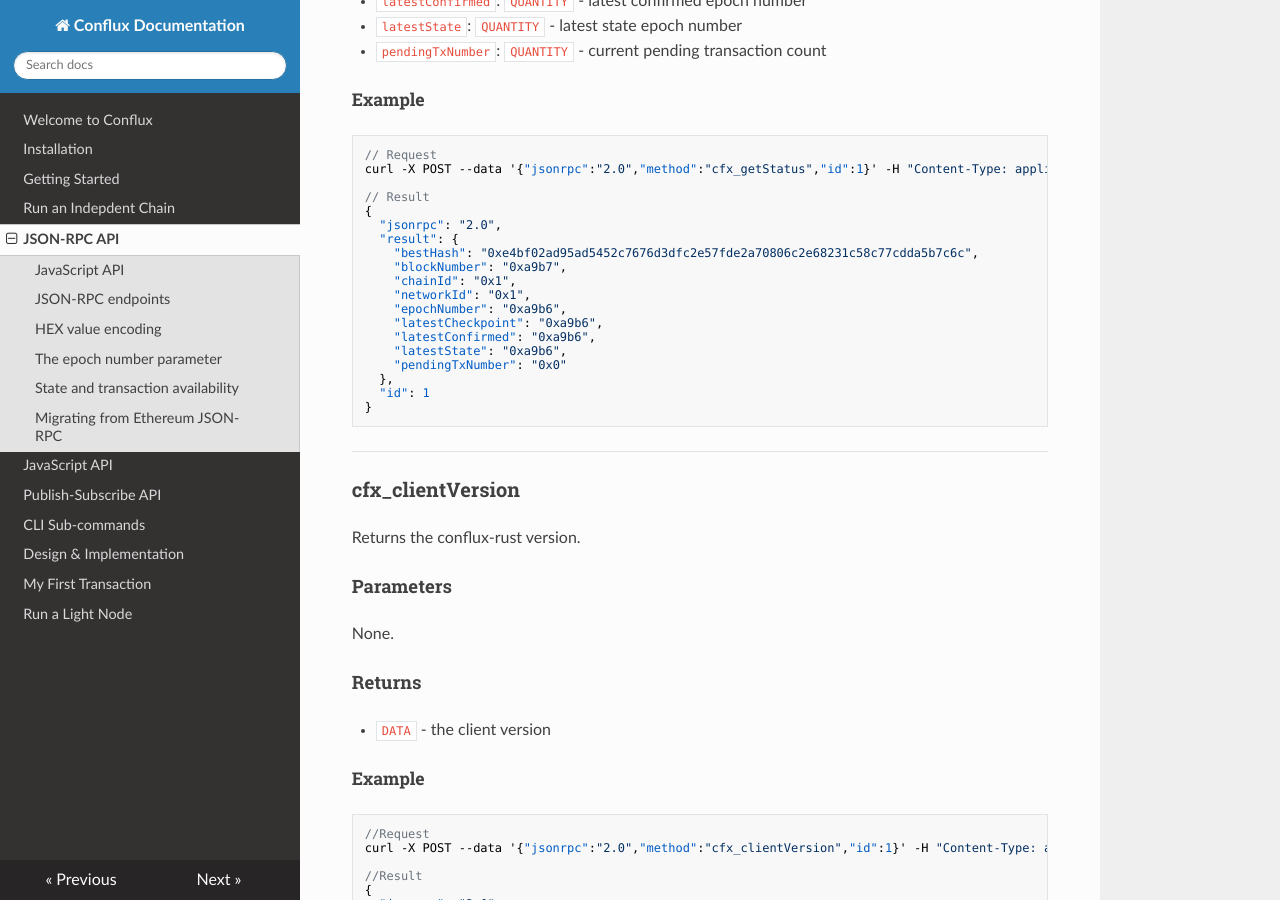
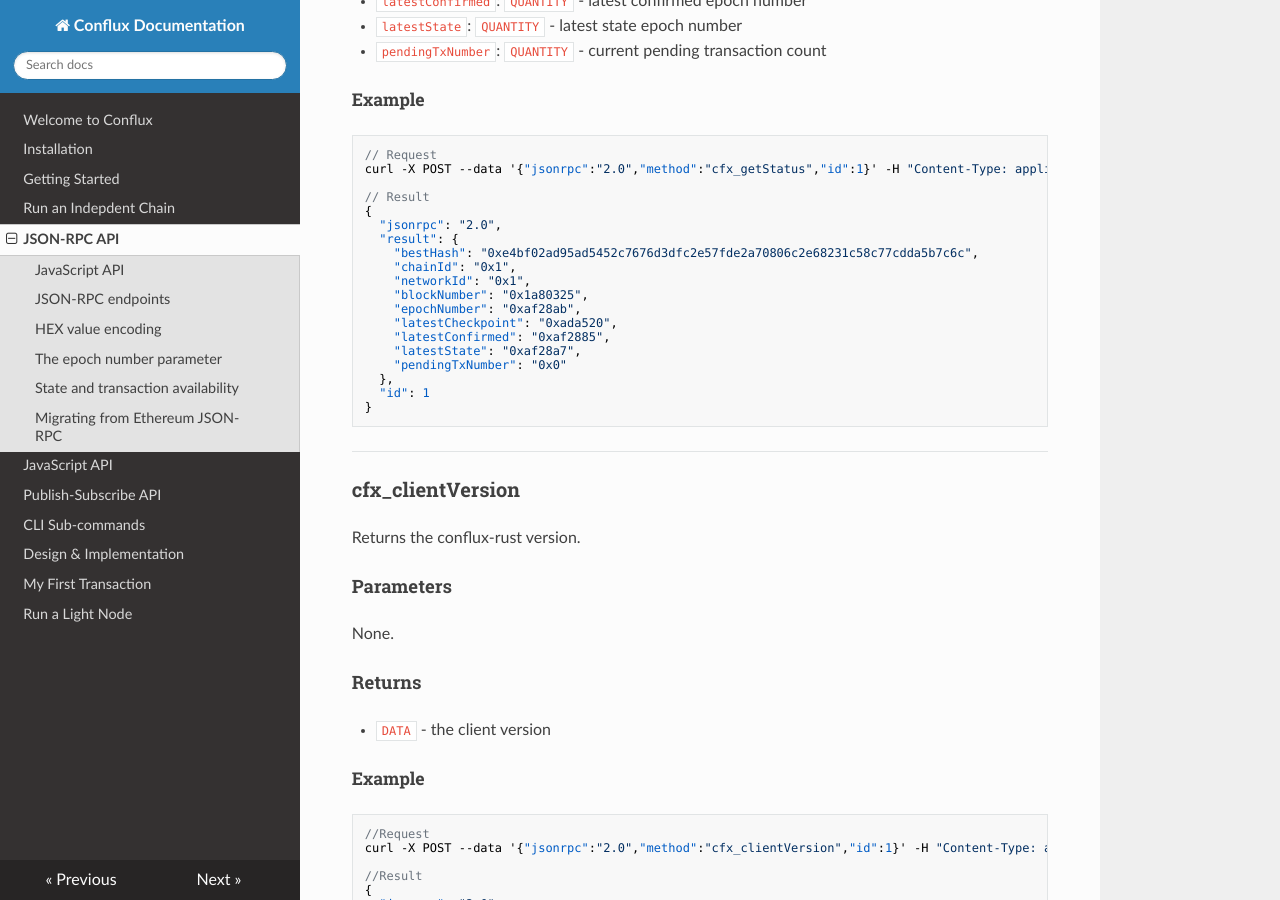
Before and after one commit to Conflux-Chain/conflux-doc, an MkDocs documentation site: the page built from docs/json-rpc.md, in a window 1280 px wide and 900 px high, scrolled down 29756 px. Built offline with MkDocs 1.6.1, drawn with Linux system fonts in a browser that asks for light colours; nearby versions of some CDN libraries.

Commit message:
Use more real data as example

```diff
--- a/docs/json-rpc.md
+++ b/docs/json-rpc.md
@@ -1394,13 +1394,13 @@ curl -X POST --data '{"jsonrpc":"2.0","method":"cfx_getStatus","id":1}' -H "Cont
   "jsonrpc": "2.0",
   "result": {
     "bestHash": "0xe4bf02ad95ad5452c7676d3dfc2e57fde2a70806c2e68231c58c77cdda5b7c6c",
-    "blockNumber": "0xa9b7",
     "chainId": "0x1",
     "networkId": "0x1",
-    "epochNumber": "0xa9b6",
-    "latestCheckpoint": "0xa9b6",
-    "latestConfirmed": "0xa9b6",
-    "latestState": "0xa9b6",
+    "blockNumber": "0x1a80325",
+    "epochNumber": "0xaf28ab",
+    "latestCheckpoint": "0xada520",
+    "latestConfirmed": "0xaf2885",
+    "latestState": "0xaf28a7",
     "pendingTxNumber": "0x0"
   },
   "id": 1
```
